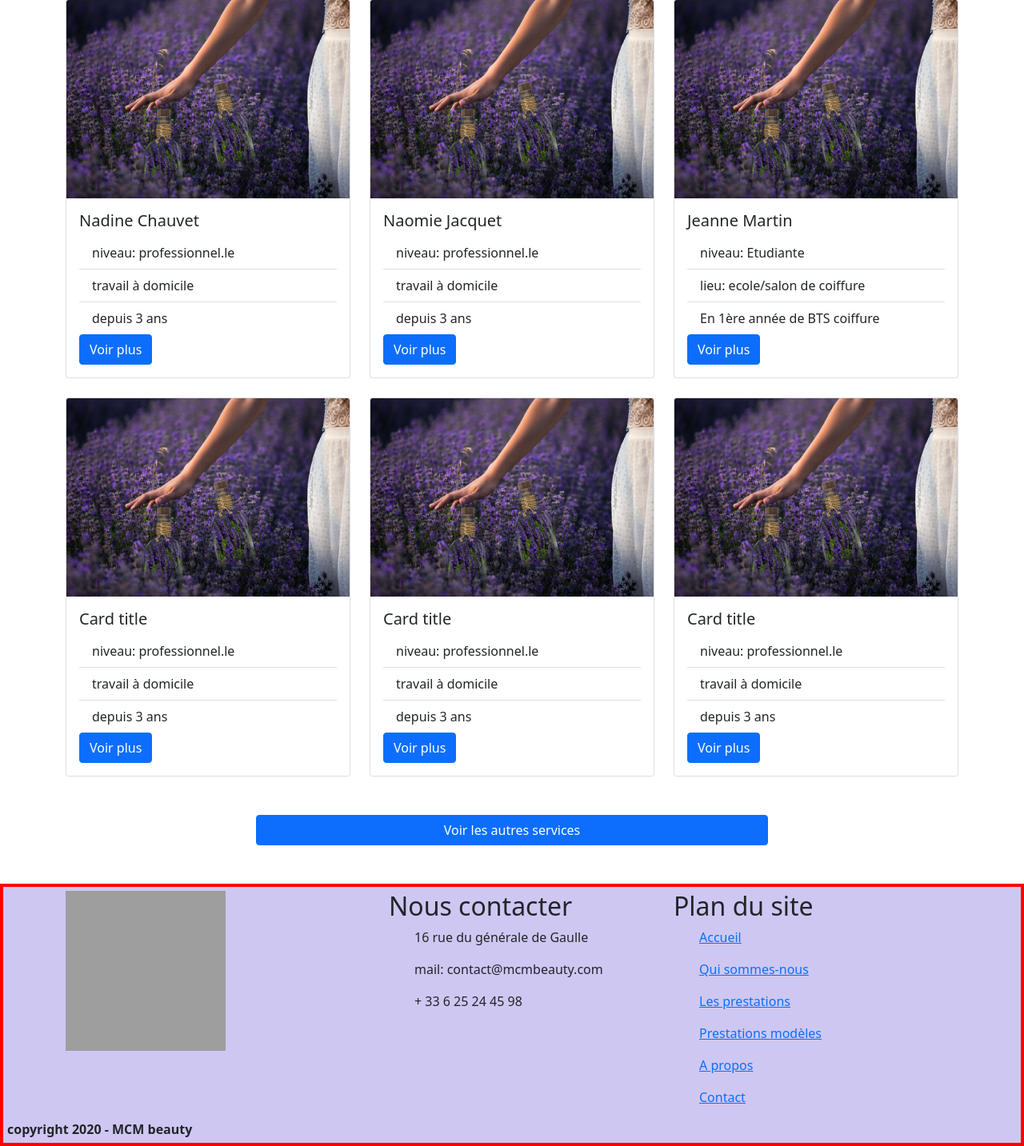
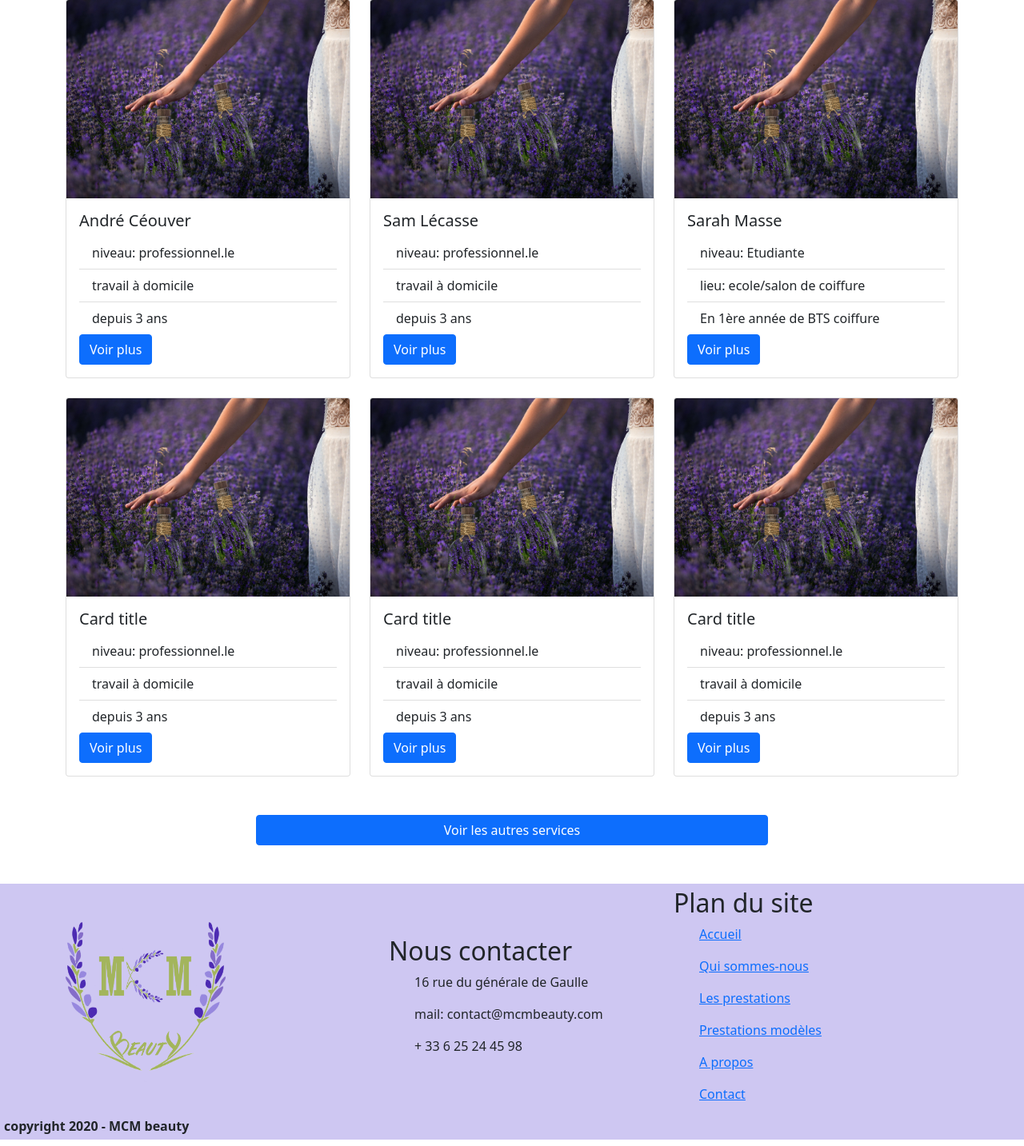
Before and after one commit to rose-br/mspr-wis1, a PHP site: page /maquillage in a window 1280 px wide. Shown: the part 136-1569 px from the top of the page at 80% size. Run offline with PHP 8.4, Linux system fonts and the light colour scheme; grey boxes are pictures that could not be loaded.

Commit message:
update : footer/page modèle

```diff
--- a/maquillage.php
+++ b/maquillage.php
@@ -1,4 +1,10 @@
 <?php require_once 'template-parts/header.php' ?>
+
+<section>
+    <div class="container">
+        <im
+    </div>
+</section>
 
     <section id="service-cards">
         <div class="container">
@@ -10,7 +16,7 @@
                     <div class="card h-100">
                         <img src="assets/images/image-home.jpg" class="card-img-top" alt="...">
                         <div class="card-body">
-                            <h5 class="card-title">Nadine Chauvet</h5>
+                            <h5 class="card-title"> André Céouver </h5>
                             <ul class="list-group list-group-flush">
                                 <li class="list-group-item">niveau: professionnel.le</li>
                                 <li class="list-group-item">travail à domicile</li>
@@ -26,7 +32,7 @@
                     <div class="card h-100">
                         <img src="assets/images/image-home.jpg" class="card-img-top" alt="...">
                         <div class="card-body">
-                            <h5 class="card-title">Naomie Jacquet</h5>
+                            <h5 class="card-title">Sam Lécasse</h5>
                             <ul class="list-group list-group-flush">
                                 <li class="list-group-item">niveau: professionnel.le</li>
                                 <li class="list-group-item">travail à domicile</li>
@@ -41,7 +47,7 @@
                     <div class="card h-100">
                         <img src="assets/images/image-home.jpg" class="card-img-top" alt="...">
                         <div class="card-body">
-                            <h5 class="card-title">Jeanne Martin</h5>
+                            <h5 class="card-title">Sarah Masse</h5>
                             <ul class="list-group list-group-flush">
                                 <li class="list-group-item">niveau: Etudiante</li>
                                 <li class="list-group-item">lieu: ecole/salon de coiffure</li>
--- a/src/scss/layout/_footer.scss
+++ b/src/scss/layout/_footer.scss
@@ -1,5 +1,4 @@
 footer {
-  border: 4px solid red;
   margin: 0;
   padding: 5px;
   background-color: #CEC7F2;
--- /dev/null
+++ b/src/scss/pages/_coiffure.scss
@@ -0,0 +1,8 @@
+.card-text {
+  margin-left: 100px;
+}
+
+#carte{
+  padding-top: 100px;
+  padding-bottom: 300px;
+}
--- /dev/null
+++ b/src/scss/pages/_maquillage.scss
@@ -0,0 +1,8 @@
+.card-text {
+  margin-left: 100px;
+}
+
+#carte{
+  padding-top: 100px;
+  padding-bottom: 300px;
+}
--- a/template-parts/footer.php
+++ b/template-parts/footer.php
@@ -3,9 +3,9 @@
 
         <section id="footer-nav text-align center">
             <div class="container">
-                <div class="row align-items-start">
+                <div class="row align-items-center">
                     <div class="col">
-                        <img src="assets/images/—Pngtree—blur%20watercolor%20splash%20ink_4512498.png" width="200px" height="200px">
+                        <img src="assets/images/Logo.png" width="200px" height="200px">
                     </div>
                     <div class="col">
                         <section id="description">
--- a/template-parts/header.php
+++ b/template-parts/header.php
@@ -11,7 +11,7 @@
                     <li><a href="coiffure">Coiffure</a></li>
                 </ul>
             </li>
-            <li><a href="#">Candidature modèle</a></li>
+            <li><a href="page%20form.php">Candidature modèle</a></li>
             <li><a href="#">A propos</a></li>
             <li><a href="#">Contact</a></li>
         </ul>
```
Also changed, not shown: page form.php (renamed from template-parts/page form.php, +4 -3 lines), assets/css/app.css.
